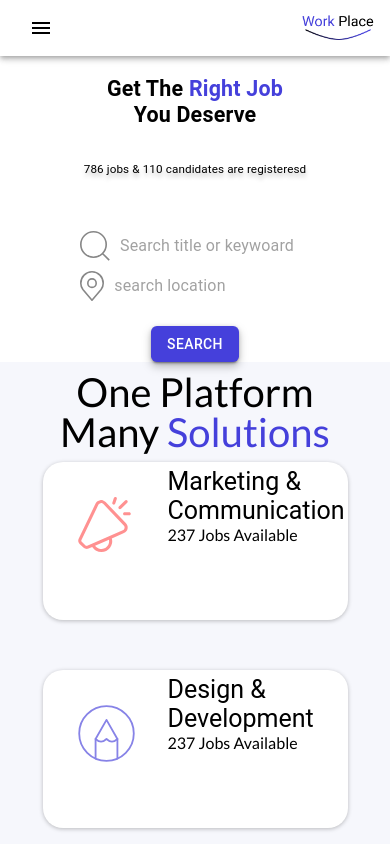
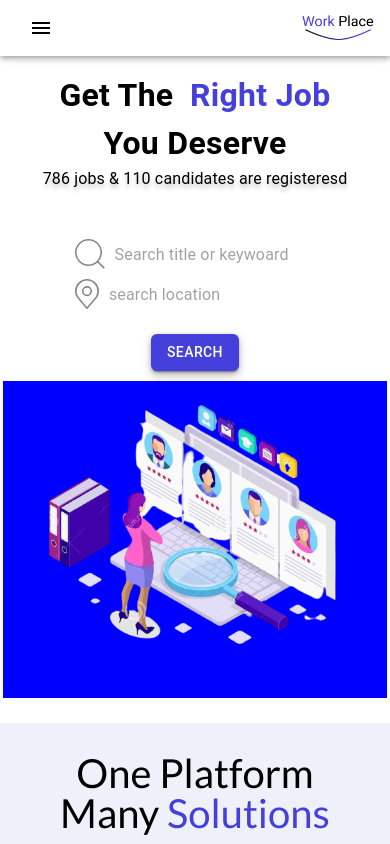
Before and after one commit to Gauri319/JobPortalWeb, a React (Create React App) app: page / in a window 390 px wide. Shown: the top 844 px of the page. Built offline with nearby package versions, Linux system fonts and the light colour scheme; the HTML template or start-up script is replaced by a standard one; a web font is replaced by a local one.

Commit message:
change style

```diff
--- a/src/Components/LandingPage/Headers/index.js
+++ b/src/Components/LandingPage/Headers/index.js
@@ -1,90 +1,56 @@
-import * as React from "react";
+import React from "react";
 import Box from "@mui/material/Box";
-import Container from "@mui/material/Container";
 import Button from "@mui/material/Button";
-import { Input, TextField, Grid } from "@mui/material";
-import { BorderAllRounded } from "@mui/icons-material";
+import { TextField, Grid } from "@mui/material";
 import Typography from "@mui/material/Typography";
 import Search from "../../../assets/svgFile/search.svg";
 import Location from "../../../assets/svgFile/location.svg";
-import { display } from "@mui/system";
+import animatedImage from "./animatedImage.png"
 
 export default function Headers() {
+  const headingstyle = {
+    fontWeight: "700",
+    fontSize:{xs:"2rem",sm:"3rem", md:"3rem",lg:"4.2rem"},
+    textAlign: "center",
+  }
   return (
     <div
-      variant="div"
       style={{
+        width:"100%",
         bgcolor: "white",
-        display: "flex",
-        alignItems: "center",
-        justifyContent: "center",
-        flexDirection: "column",
-        margin: "0px",
-        // alignContent:"center"
-      }}
-      maxWidth="xl"
-    >
-      <Box
-        sx={{
-          marginTop: { xs: "1vh", md: "10vh" },
-          display: "flex",
-          flexDirection: "column",
-        }}
-      >
-        <Box sx={{ display: "flex", alignItems: "center" }}>
+        padding:"15px 3px",
+      }}  >
+      <Grid container maxWidth="100vw">
+        <Grid item xs={12} md={7} sx={{ display: "flex", alignItems: "center", justifyContent: "center", flexDirection: "column" }}>
+          <Box sx={{ display: "flex"}}>
             <Typography
-            sx={{
-              fontWeight: "700",
-              fontSize: "5.5vw",
-              lineHeight: "6vh",
-              textAlign: "center",
-              color: "#000000",
-            }}
-          >
+              sx={headingstyle} >
               Get The
             </Typography>
             <Typography
-            sx={{
-              fontWeight: "700",
-              fontSize: "5.5vw",
-              lineHeight: "6vh",
-              textAlign: "center",
-              color: "#4540DB",
-            }}
-          >
-            &nbsp;Right Job
+              sx={headingstyle} color="#4540DB">
+              &nbsp;  Right Job
             </Typography>
           </Box>
-        <Typography
-          sx={{
-            fontWeight: "700",
-            fontSize: "5.5vw",
-            lineHeight: "6vh",
-            textAlign: "center",
-            color: "#000000",
-            marginTop: { xs: "-3vh", md: "10vh" },
-          }}
-        >
+          <Box>
+            <Typography sx={headingstyle}>
               You Deserve
             </Typography>
           </Box>
+          <Box>
             <Typography
               sx={{
-          marginTop: { xs: "2vh", md: "15vh" },
                 fontWeight: "400",
-          fontSize: "3vw",
-          lineHeight: "3vh",
+                fontSize:{md:"2rem",sm:"1.7rem",xs:"1rem"},
                 textAlign: "center",
-          color: "#000000",
                 textShadow: "0px 4px 4px rgba(0, 0, 0, 0.25)",
               }}
             >
               786 jobs & 110 candidates are registeresd
             </Typography>
-
+          </Box>
           <Box
             sx={{
-          // position: "relative",
               bgcolor: "#FFFFFF",
               ShadowRoot: "0px 1px 22px 1px rgba(69, 64, 219, 0.04)",
               borderRadius: "20px",
@@ -92,16 +58,15 @@ export default function Headers() {
               flexDirection: { xs: "column", md: "row" },
               justifyContent: "space-between",
               alignItems: "center",
-          // marginBottom: { xs: "10%", md: "20vh" },
               width: "70%",
-          marginTop: { xs: "6%", md: "12vh" },
+              marginTop: { xs: "6%", md: "3vh" },
             }}
           >
             <Grid
               container
               sx={{
                 display: "flex",
-            flexDirection: { xs: "column", md: "row" },
+                flexDirection: { sm: "column", md: "row" },
                 alignItems: "center",
                 marginBlock: "20px",
               }}
@@ -181,11 +146,17 @@ export default function Headers() {
                 filter: "drop-shadow(0px 4px 4px rgba(0, 0, 0, 0.25))",
                 borderRadius: "1.5vw",
                 bgcolor: "#4540DB",
+                marginBottom:"10px"
               }}
             >
               Search
             </Button>
           </Box>
+        </Grid>
+        <Grid item xs={12} md={5}  sx={{ clipPath:{md:"ellipse(76% 60% at 81% 40%)"}, backgroundColor: "blue",textAlign:{md:"right",xs:"left"} }}>
+          <img src={animatedImage} alt="headerimage" style={{width:"100%", height:"100%"}}></img>
+        </Grid>
+      </Grid>
     </div>
   );
 }
--- a/src/Components/LandingPage/Section2/Section2.css
+++ b/src/Components/LandingPage/Section2/Section2.css
@@ -1,23 +1,21 @@
 .section-2 {
+  margin:10px auto;
   padding-bottom: 40px;
-  background: #f6f7fc;
+  background: #eef0fa;
 }
 
 .title {
-  width: 347px;
-  height: 118px;
-  display: inline;
-  align-items: center;
+  text-align: center;
+  padding: 20px 10px;
 }
 
-.title .solution {
+.solution {
   color: #4540db;
 }
 
 .title p {
   font-family: inherit;
-  font-style: normal;
-  font-weight: 500;
+  font-weight: 560;
   font-size: clamp(12px, 2.5rem, 50px);
   line-height: clamp(12px, 2.5rem, 50px);
   color: #000000;
@@ -26,43 +24,45 @@
 
 .card-container {
   display: flex;
+  flex-wrap: wrap;
+  justify-content:center;
+  gap:20px;
   margin: auto 35px;
-  padding: 10px;
-  flex-wrap: wrap;
-  gap: 50px;
+  padding-top:10px;
+}
+.single-card {
+  width: 300px;
+  height: 162px;
+  padding: 5px;
+  background: #ffffff;
+  display: flex;
+  align-items: center;
   justify-content: center;
+  cursor: pointer;
+  box-shadow: 0px 1px 7px rgba(0, 0, 0, 0.25);
+  border-radius: 20px;
 }
 
-.card-container .single-card {
-  width: 318px;
-  height: 158px;
-  padding: 5px;
-  background: #ffffff;
-  box-shadow: 0px 1px 4px rgba(0, 0, 0, 0.25);
-  border-radius: 20px;
-  display: flex;
-  cursor: pointer;
+ .single-card:hover {
+  background: #4540db;
+  color: #ffffff;
+  transition: all 0.6s;
 }
 
-.card-container .single-card:hover {
-  background: #4540db;
-  color: white;
+.section2-logo {
+  width: 130px;
+  height:130px;
 }
 
-.single-card .section2-logo {
-  width: 120px;
-  height: 155px;
-}
-
-.single-card .section2-logo svg {
+.section2-logo svg {
   margin: 30px;
+  width:45px;
 }
 
 .single-card .section2-des .job-profile {
-  font-family: "Roboto";
-  width: 175px;
+  font-family:inherit;
   font-style: normal;
-  font-weight: 400;
+  font-weight: 550;
   font-size: 25px;
   line-height: 29px;
 }
@@ -72,10 +72,43 @@
   font-weight: 400;
 }
 
-@media screen and (max-width:1024px) {
+@media screen and (max-width:1030px) {
   .title p {
     padding-top: 10px;
-    /* font-size: 39px; */
-    /* line-height: 43px; */
   }
+
+
 }
+@media screen and (max-width:700px) {
+ .single-card{
+  width: 270px;
+ }
+ .single-card .section2-des .job-profile{
+    font-size: 19px;
+    font-weight: 570;
+ }
+ .section2-logo svg {
+    width:37px;
+ }
+
+.single-card .section2-des .vacancy {
+  font-size: 13px;
+}
+}
+@media screen and (max-width:620px) {
+  .single-card{
+    width: 70%;
+   }
+}
+@media screen and (max-width:450px) {
+  .single-card{
+    width: 100%;
+   }
+   .single-card .section2-des .job-profile{
+    font-size: 22px;
+    font-weight: 590;
+ }
+ .section2-logo svg {
+  width:42px;
+}
+}
--- a/src/Components/LandingPage/Section2/Section2.js
+++ b/src/Components/LandingPage/Section2/Section2.js
@@ -1,12 +1,8 @@
-import React, { useState } from 'react'
+import React from 'react'
 import './Section2.css'
 import cards from './Section2-card'
-import { ListItemSecondaryAction } from '@mui/material';
 
 const Section2 = () => {
-
-    const [item, setItem] = useState(cards);
-
     return (
         <>
             <div className="section-2">
@@ -16,18 +12,16 @@ const Section2 = () => {
                 <div className="card-container">
 
                     {
-                        item.map((elem) => {
-                            const { id, svg, jobProfile, vacancy } = elem
-
+                        cards.map((elem) => {
                             return (
 
-                                <div className="single-card">
+                                <div className="single-card" key={elem.id}>
                                     <div className="section2-logo">
-                                        {svg}
+                                        {elem.svg}
                                     </div>
                                     <div className="section2-des">
-                                        <p className='job-profile'>{jobProfile}</p>
-                                        <p2 className='vacancy'>{vacancy}</p2>
+                                        <p className='job-profile'>{elem.jobProfile}</p>
+                                        <p2 className='vacancy'>{elem.vacancy}</p2>
                                     </div>
                                 </div>
                             )
--- a/src/Components/LandingPage/index.js
+++ b/src/Components/LandingPage/index.js
@@ -7,7 +7,8 @@ import BannerImage from "./Section4";
 import Headers from "./Headers";
 function LandingPage() {
   return (
-    <div>
+    <div
+    style={{maxWidth:"100vw"}}>
       <div>
         <NavBar />
         <Headers />
--- a/src/Components/LandingPage/section-3/job-card.css
+++ b/src/Components/LandingPage/section-3/job-card.css
@@ -11,9 +11,8 @@
 .jobCard {
   width: 236px;
   height: 265px;
-  /* padding: 19px 12px 24px 20px; */
   display: flex;
-  align-items: start;
+  align-items: flex-start;
   justify-content: center;
   flex-direction: column;
 }
@@ -25,11 +24,9 @@
   justify-content: space-between;
   align-items: center;
 }
-.company .image {
-}
 .company .name {
   display: flex;
-  align-items: start;
+  align-items: flex-start;
   justify-content: space-evenly;
   flex-direction: column;
 }
@@ -39,10 +36,8 @@
   font-weight: 400;
   font-size: 18px;
   line-height: 21px;
-  /* identical to box height */
   margin: 0;
   text-align: center;
-
   color: #000000;
 }
 .company .name p {
@@ -57,7 +52,7 @@
 }
 .jobCard .role {
   display: flex;
-  align-items: start;
+  align-items:flex-start;
   justify-content: center;
   flex-direction: column;
 }
@@ -69,7 +64,6 @@
   font-size: 25px;
   line-height: 29px;
   text-align: center;
-
   color: #000000;
 }
 .jobCard .role .time {
@@ -104,8 +98,6 @@
   font-weight: 400;
   font-size: 18px;
   line-height: 21px;
-  /* identical to box height */
-
   color: #000000;
 }
 .apply .card-btn {
```
Also changed, not shown: src/Components/LandingPage/Headers/animatedImage.png (added). Lines whose indentation alone changed are shown as unchanged.
